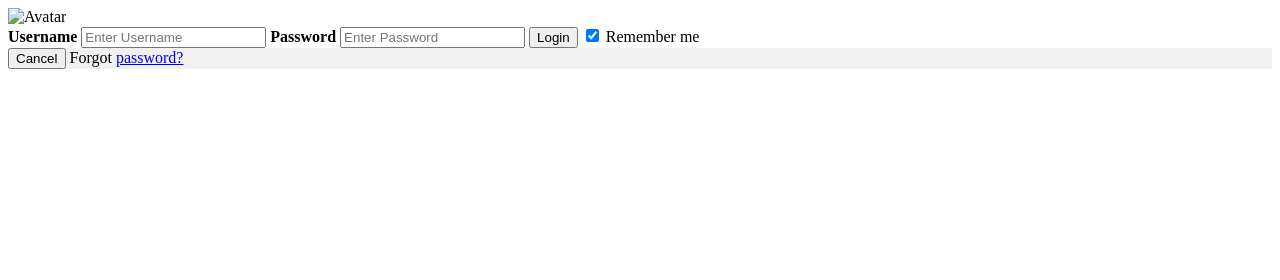
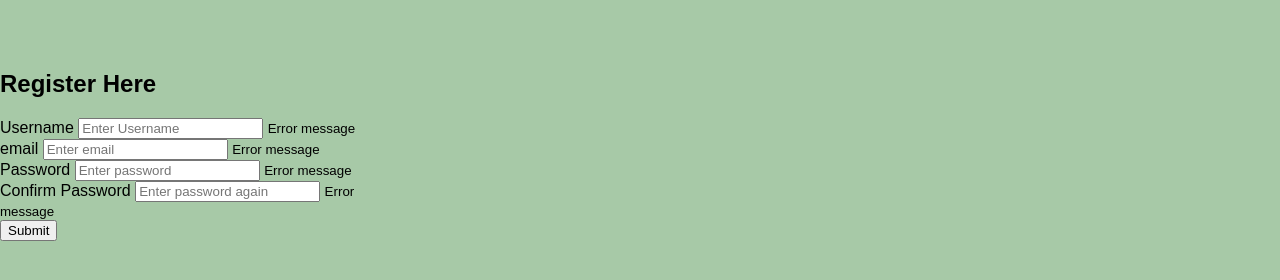
Before and after one commit to ruairi212/textbasedrp, a plain HTML site: page frontend/login.html in a window 1280 px wide. Drawn offline with Linux system fonts and the light colour scheme; a web font is replaced by a local one.

Commit message:
Changing RegisterForm

```diff
--- a/frontend/login.html
+++ b/frontend/login.html
@@ -1,23 +1,38 @@
- <form action="action_page.php" method="post">
-  <div class="imgcontainer">
-    <img src="img_avatar2.png" alt="Avatar" class="avatar">
+<!DOCTYPE html>
+<html lang="en">
+<head>
+  <meta charset="UTF-8">
+  <meta name="viewport" content="width=device-width, initial-scale=1.0">
+  <link rel="stylesheet" href="style.css">
+  <title>FormValidator</title>
+</head>
+<body>
+  <div class="container">
+    <form id="form" class="form">
+      <h2>Register Here</h2>
+      <div class="form-control">
+        <label for="username">Username</label>
+        <input type="text" id="username" placeholder="Enter Username">
+        <small>Error message</small>
+      </div>
+      <div class="form-control">
+        <label for="email">email</label>
+        <input type="text" id="email" placeholder="Enter email">
+        <small>Error message</small>
+      </div>
+      <div class="form-control">
+        <label for="password">Password</label>
+        <input type="password" id="password" placeholder="Enter password">
+        <small>Error message</small>
+      </div>
+      <div class="form-control">
+        <label for="password2">Confirm Password</label>
+        <input type="text" id="password2" placeholder="Enter password again">
+        <small>Error message</small>
+      </div>
+      <button>Submit</button>
+    </form>
   </div>
-
-  <div class="container">
-    <label for="uname"><b>Username</b></label>
-    <input type="text" placeholder="Enter Username" name="uname" required>
-
-    <label for="psw"><b>Password</b></label>
-    <input type="password" placeholder="Enter Password" name="psw" required>
-
-    <button type="submit">Login</button>
-    <label>
-      <input type="checkbox" checked="checked" name="remember"> Remember me
-    </label>
-  </div>
-
-  <div class="container" style="background-color:#f1f1f1">
-    <button type="button" class="cancelbtn">Cancel</button>
-    <span class="psw">Forgot <a href="#">password?</a></span>
-  </div>
-</form>
+  <script src="script.js"></script>
+</body>
+</html>
```
